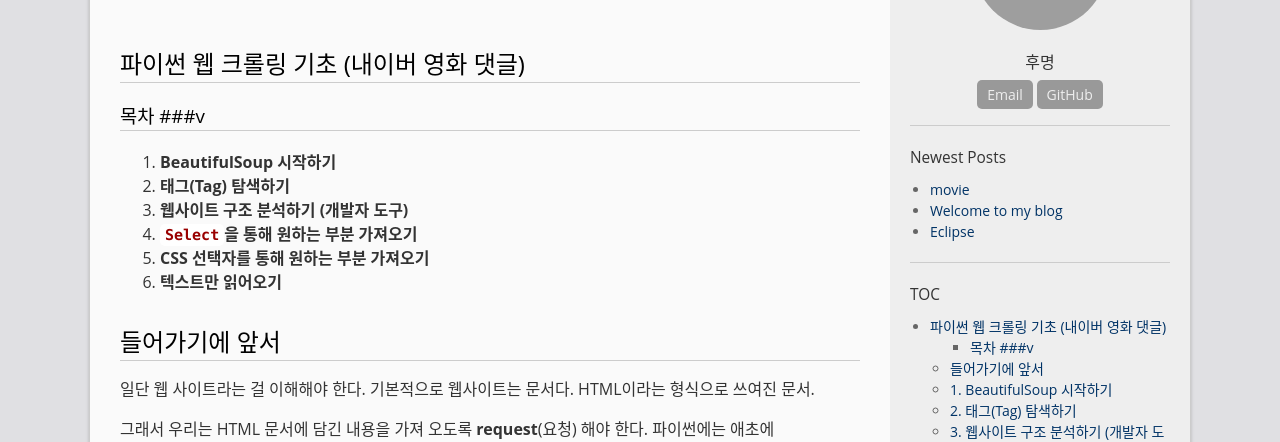
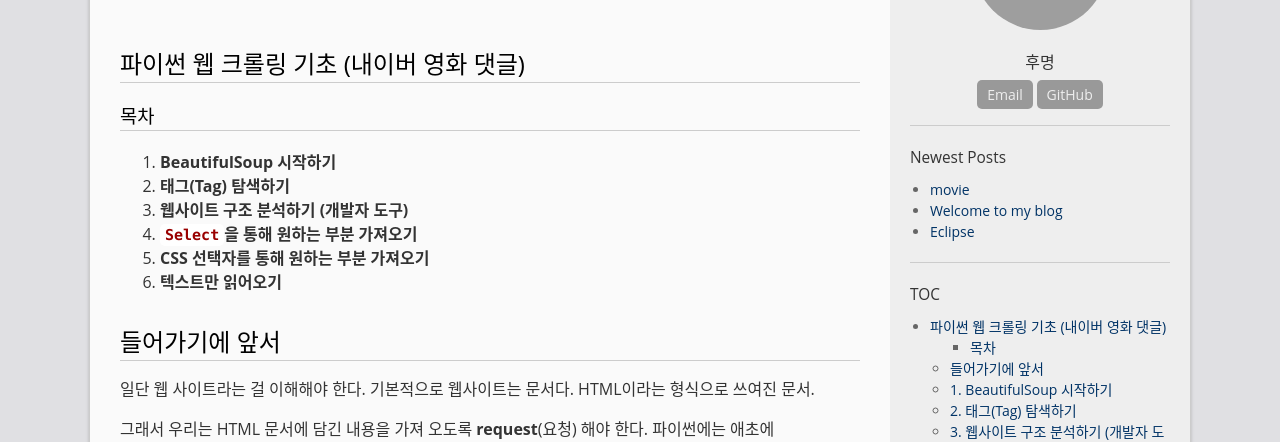
Before and after one commit to gnaud221/gnaud221.github.com, a Jekyll site: the page built from _posts/2020-05-02-movie.md, in a window 1280 px wide and 900 px high. Shown: the part 227-669 px from the top of the window. Built offline with Jekyll 4.4.1, drawn with Linux system fonts in a browser that asks for light colours.

```diff
--- a/_posts/2020-05-02-movie.md
+++ b/_posts/2020-05-02-movie.md
@@ -6,7 +6,7 @@ categories: jekyll
 permalink: /archivers/movie
 ---
 # 파이썬 웹 크롤링 기초 (내이버 영화 댓글)
-### 		목차 ###v
+### 		목차
 
 1.  **BeautifulSoup 시작하기**
 2.  **태그(Tag) 탐색하기**
```
